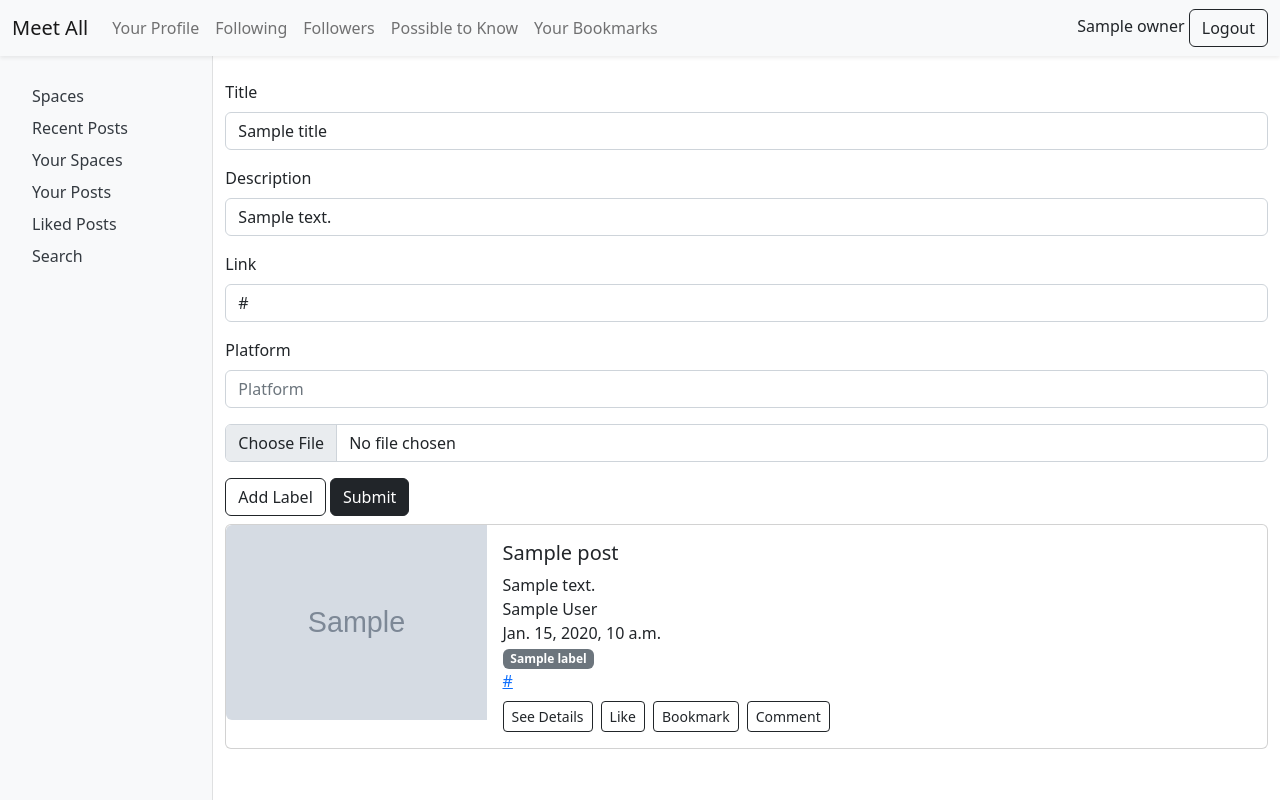
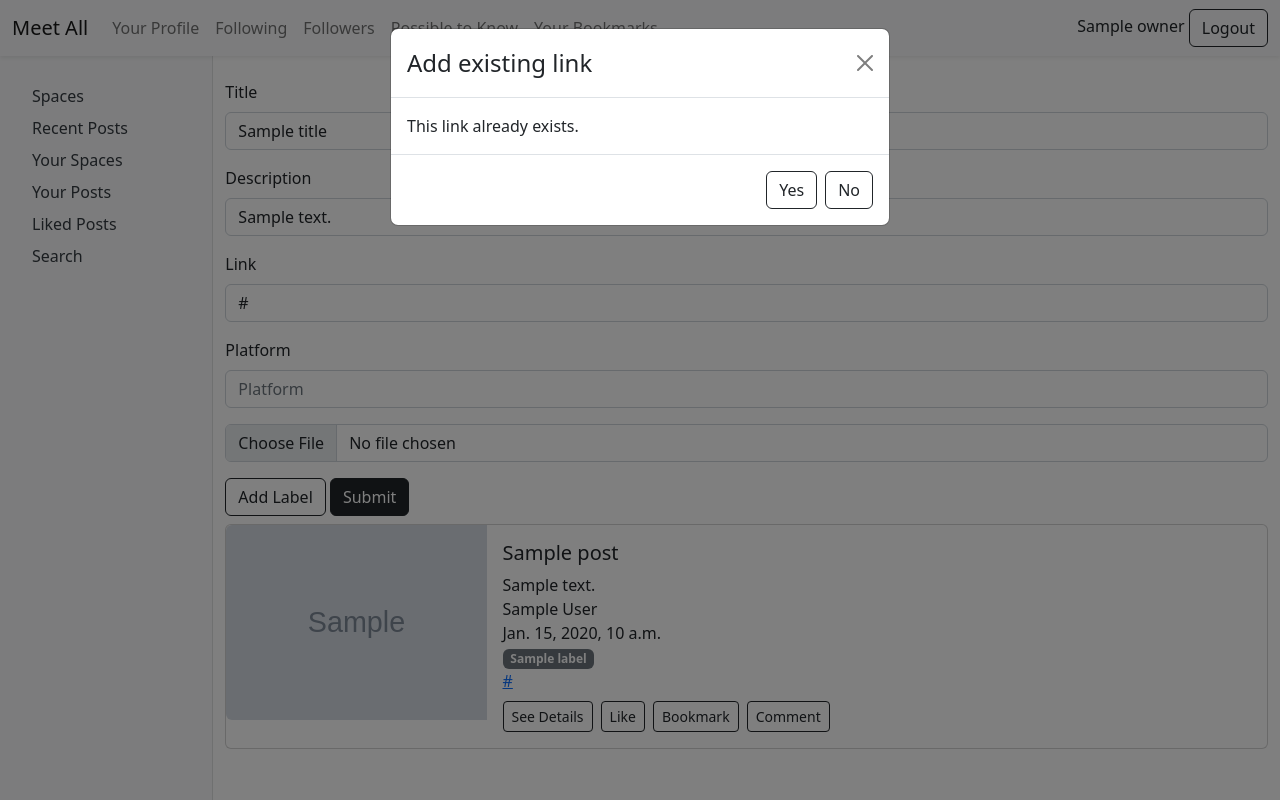
Before and after one commit to dogukanarslan/SWE574-Group-3, a Django app: template app/frontend/templates/posts.html in a window 1280 px wide. Run offline with Django 3.2, Linux system fonts and the light colour scheme; the template is opened without the code that fills it: most values are stand-ins (such as "Sample title", 1, 10 or a date in 2020); grey boxes marked "Sample" are stand-in pictures.

Commit message:
Check post link before creation

```diff
--- a/app/frontend/templates/posts.html
+++ b/app/frontend/templates/posts.html
@@ -36,6 +36,31 @@
     Label</button>
 
   <button class="btn btn-dark">Submit</button>
+
+  <div class="modal fade" id="confirmationModal" role="dialog">
+    <div class="modal-dialog">
+
+      <div class="modal-content">
+        <div class="modal-header">
+          <h4 class="modal-title">Add existing link</h4>
+          <button type="button" class="btn-close" data-bs-dismiss="modal" aria-label="Close"></button>
+        </div>
+
+        <div class="modal-body">
+          This link already exists.
+        </div>
+
+        <div class="modal-footer">
+          {% if confirmation_modal %}
+          <input type="hidden" name="is_confirmed" value="True">
+          {% endif %}
+          <button class="btn btn-outline-dark" data-bs-dismiss="modal">Yes</button>
+          <button type="button" class="btn btn-outline-dark" data-bs-dismiss="modal">No</button>
+        </div>
+      </div>
+
+    </div>
+  </div>
 </form>
 
 <div class="modal fade" id="labelModal" role="dialog">
@@ -70,4 +95,13 @@
 {% include '_post.html' %}
 {% endfor %}
 
+<script>
+  const confirmationModal = new bootstrap.Modal('#confirmationModal')
+  const isConfirmed = '{{confirmation_modal}}'
+
+  if (isConfirmed) {
+    confirmationModal.show();
+  }
+</script>
+
 {% endblock %}
```
Also changed, not shown: app/feed/views.py (+32 -5 lines).
